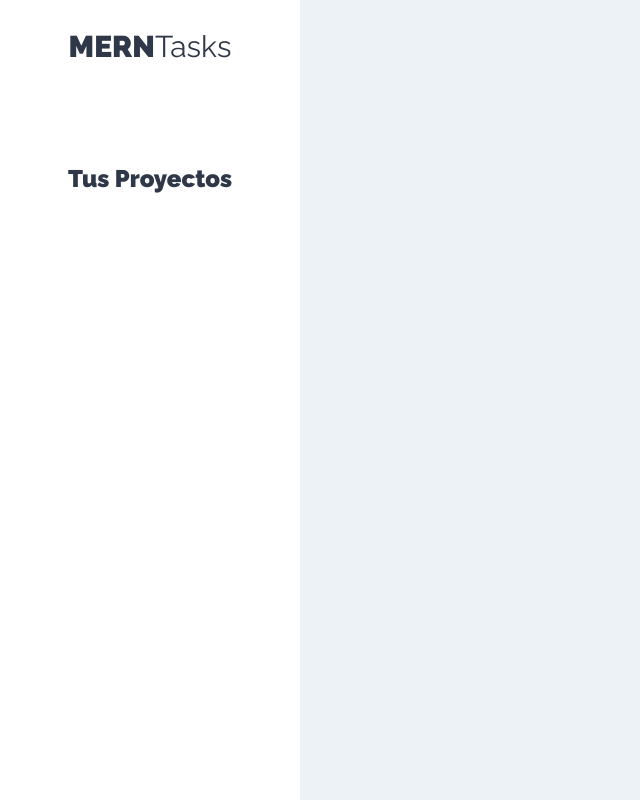
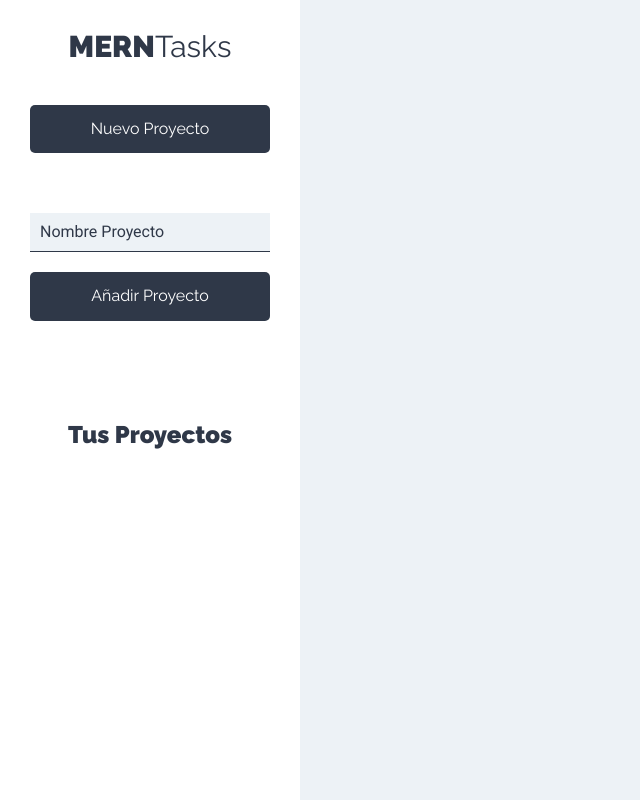
Before and after one commit to Josmanv/MERNTask-cliente, a React (Create React App) app: page /proyectos in a window 1280 px wide. Shown: the whole page, without its empty margins (0-640 px from the left). Built offline with nearby package versions, Linux system fonts and the light colour scheme.

Commit message:
[add] component NuevoProyecto

```diff
--- a/src/components/layout/Sidebar.js
+++ b/src/components/layout/Sidebar.js
@@ -1,9 +1,11 @@
 import React from 'react';
+import NuevoProyecto from '../proyectos/NuevoProyecto';
 
 const Sidebar = () => {
     return (
         <aside>
             <h1>MERN<span>Tasks</span></h1>
+            <NuevoProyecto />
             <div className="proyectos"><h2>Tus Proyectos</h2></div>
         </aside>
      );
--- /dev/null
+++ b/src/components/proyectos/NuevoProyecto.js
@@ -0,0 +1,35 @@
+import React, {Fragment} from 'react';
+
+const NuevoProyecto = () => {
+    return (
+        <Fragment>
+        <button
+            type="button"
+            className="btn btn-block btn-primario"
+        >
+        Nuevo Proyecto
+        </button>
+
+        <form
+            className="formulario-nuevo-proyecto"
+        >
+            <input
+                type="text"
+                className="input-text"
+                placeholder="Nombre Proyecto"
+                name="nombre"
+            />
+
+            <input
+                type="submit"
+                className="btn btn-primario btn-block"
+                value="Añadir Proyecto"
+            />
+
+        </form>
+
+        </Fragment>
+     );
+}
+
+export default NuevoProyecto;
```
